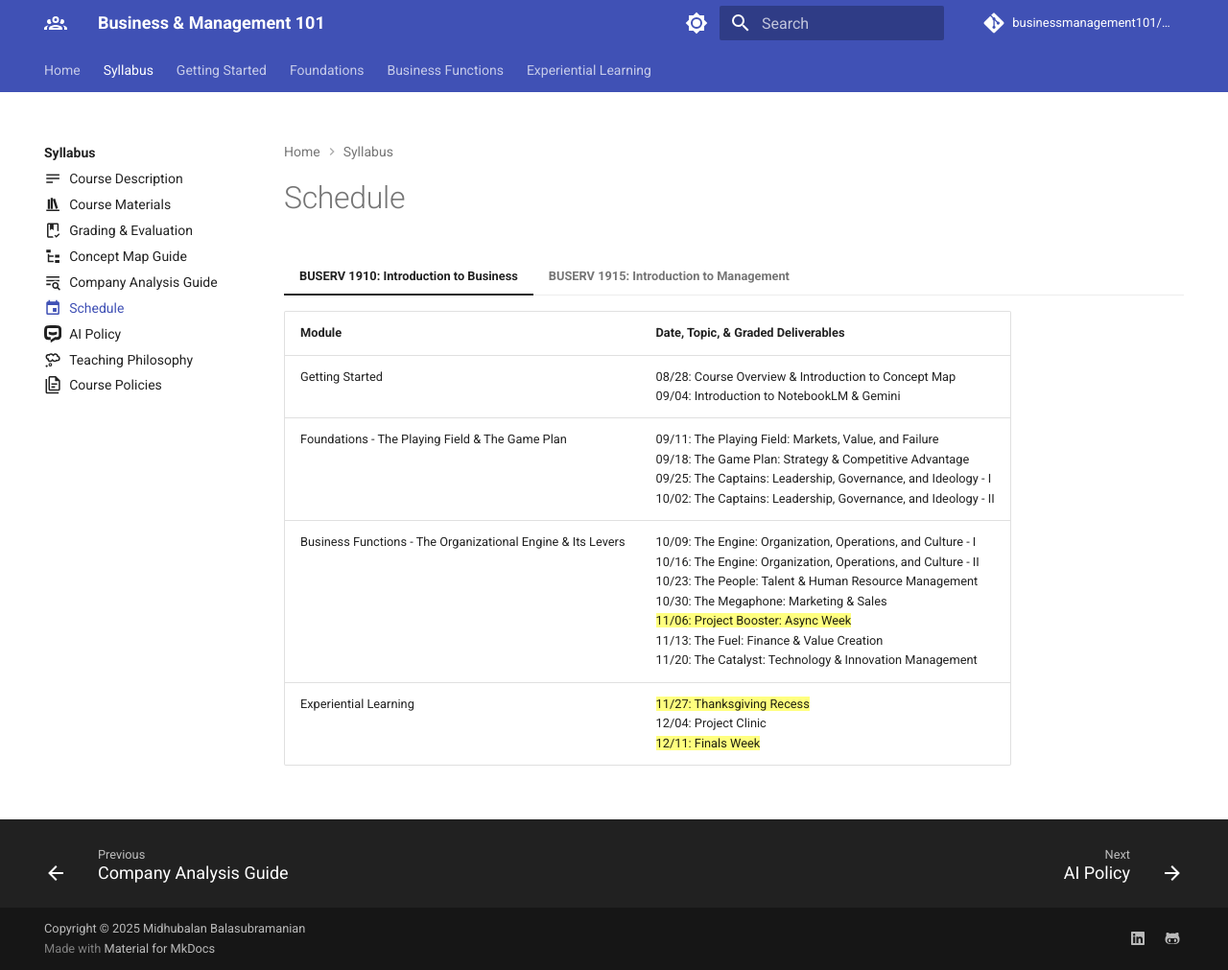
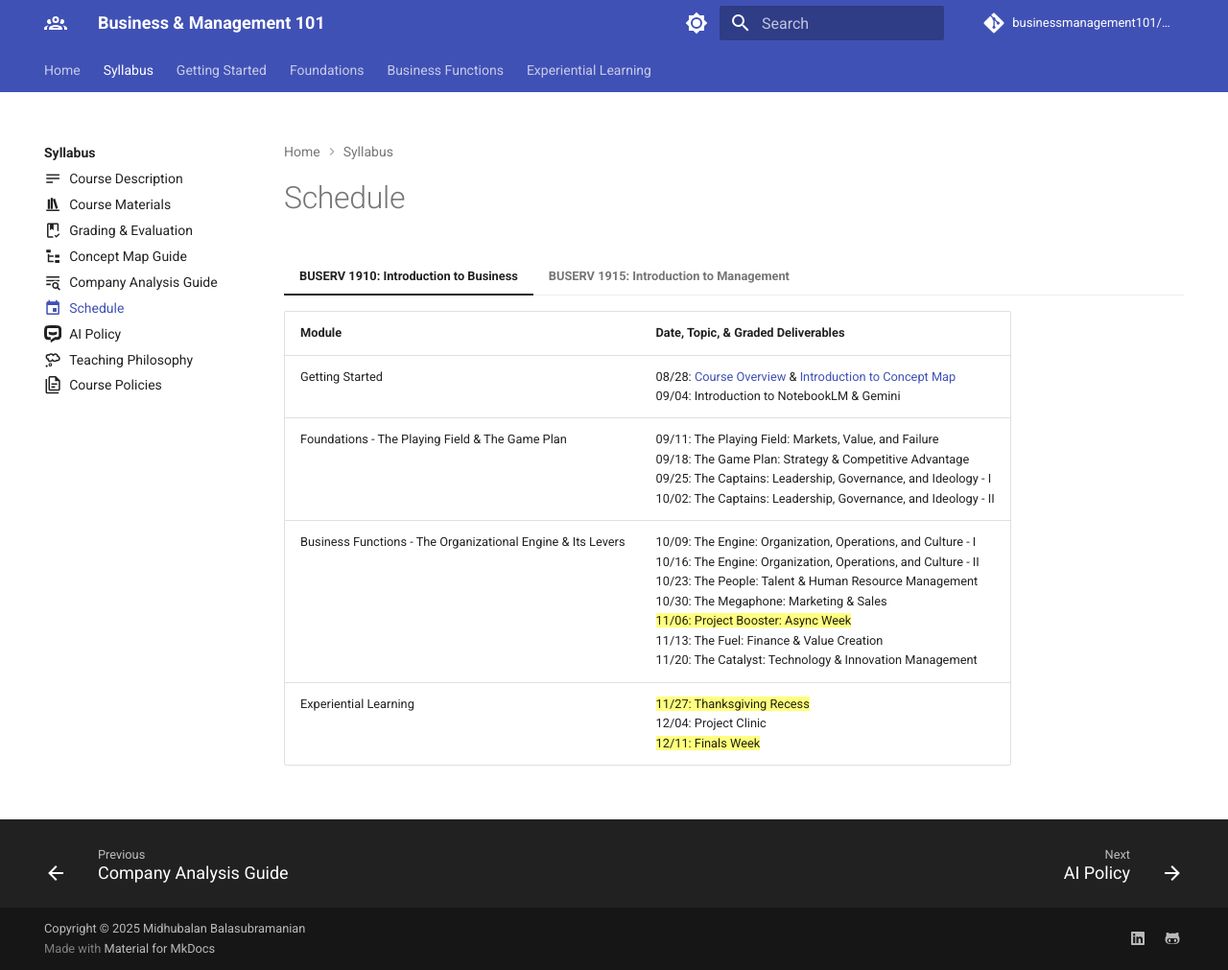
Before and after one commit to businessmanagement101/businessmanagement101.github.io, an MkDocs documentation site: the page built from docs/syllabus/schedule.md, in a window 1280 px wide and 1011 px high. Shown: the whole window at 96% size. Built offline with MkDocs 1.6.1 and Material for MkDocs 9.7.7, drawn with Linux system fonts in a browser that asks for light colours; comment, search, counter and statistics services are not loaded; some of the changed lines change nothing that is shown.

Commit message:
resolves #9

```diff
--- a/docs/syllabus/schedule.md
+++ b/docs/syllabus/schedule.md
@@ -9,14 +9,14 @@
 === "BUSERV 1910: Introduction to Business"
     | Module | Date, Topic, &  Graded Deliverables |
     | :---- | :---- |
-    | Getting Started | 08/28: Course Overview & Introduction to Concept Map <br> 09/04: Introduction to NotebookLM & Gemini |
+    | Getting Started | 08/28: [Course Overview](course-description.md) & [Introduction to Concept Map](../getting-started/concept-map/index.md) <br> 09/04: Introduction to NotebookLM & Gemini |
     | Foundations \- The Playing Field & The Game Plan | 09/11: The Playing Field: Markets, Value, and Failure <br> 09/18: The Game Plan: Strategy & Competitive Advantage <br> 09/25: The Captains: Leadership, Governance, and Ideology \- I <br> 10/02: The Captains: Leadership, Governance, and Ideology \- II |
     | Business Functions \- The Organizational Engine & Its Levers | 10/09: The Engine: Organization, Operations, and Culture \- I <br> 10/16: The Engine: Organization, Operations, and Culture \- II <br> 10/23: The People: Talent & Human Resource Management <br> 10/30: The Megaphone: Marketing & Sales <br> ==11/06: Project Booster: Async Week== <br> 11/13: The Fuel: Finance & Value Creation <br> 11/20: The Catalyst: Technology & Innovation Management |
     | Experiential Learning | ==11/27: Thanksgiving Recess== <br> 12/04: Project Clinic <br> ==12/11: Finals Week==  |
 === "BUSERV 1915: Introduction to Management"
     | Module | Date, Topic, &  Graded Deliverables |
     | :---- | :---- |
-    | Getting Started | 08/26: Course Overview & Introduction to Concept Map <br> 09/02: Introduction to NotebookLM & Gemini |
+    | Getting Started | 08/26: [Course Overview](course-description.md) & [Introduction to Concept Map](../getting-started/concept-map/index.md) <br> 09/02: Introduction to NotebookLM & Gemini |
     | Foundations \- The Playing Field & The Game Plan | 09/09: The Playing Field: Markets, Value, and Failure <br> 09/16: The Game Plan: Strategy & Competitive Advantage <br> 09/23: The Captains: Leadership, Governance, and Ideology \- I <br> 09/30: The Captains: Leadership, Governance, and Ideology \- II |
     | Business Functions \- The Organizational Engine & Its Levers | 10/07: The Engine: Organization, Operations, and Culture \- I <br> 10/14: The Engine: Organization, Operations, and Culture \- II <br> 10/21: The People: Talent & Human Resource Management <br> 10/28: The Megaphone: Marketing & Sales <br> ==11/04: Project Booster: Async Week== <br> 11/11: The Fuel: Finance & Value Creation <br> 11/18: The Catalyst: Technology & Innovation Management |
     | Experiential Learning | ==11/25: Thanksgiving Recess== <br> 12/02: Project Clinic <br> ==12/09: Finals Week==  |
```
